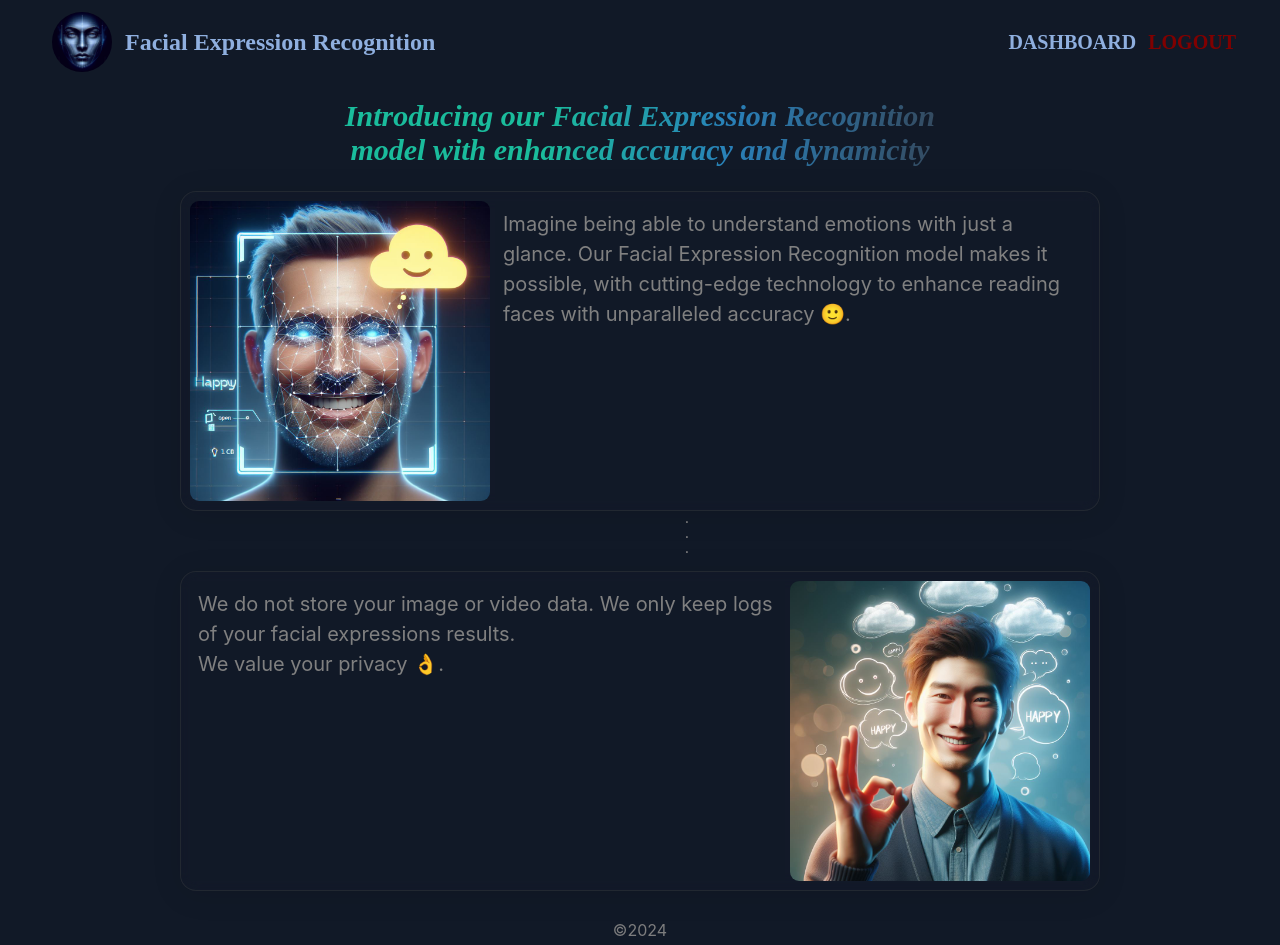
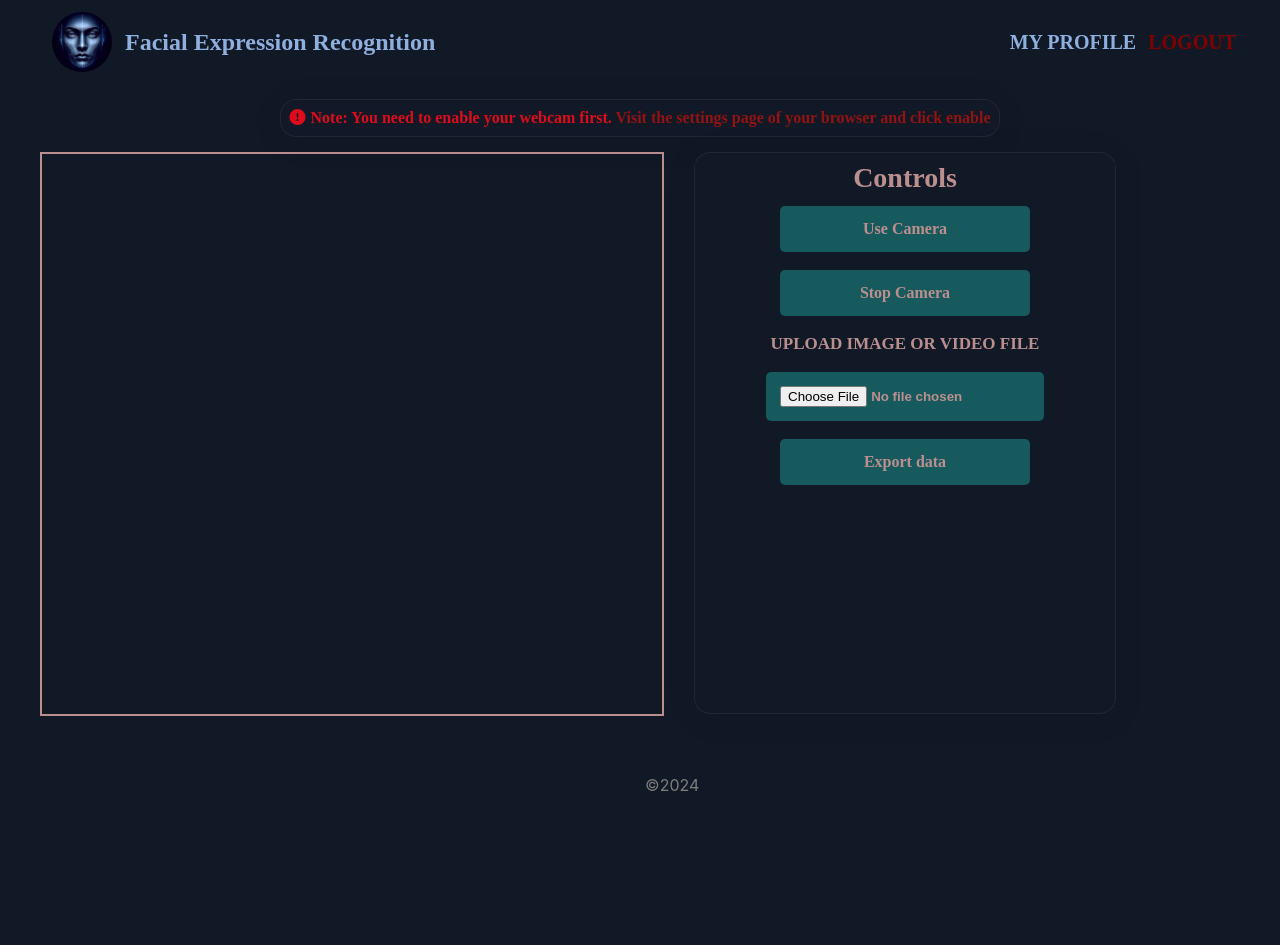
Before and after one commit to Eddy518/FacialExpressionRecognition, a Flask app: page /home in a window 1280 px wide. After the commit the page ends 791 px from the top, so only its background shows below. Run offline with Flask 3, Linux system fonts and the light colour scheme; the visitor is signed in with stand-in values (Sample User, id 1).

Commit message:
fix: Change display canvas from dashboard route to home page when logged in, Fix audio loss on starting camera

```diff
--- a/facial/routes.py
+++ b/facial/routes.py
@@ -15,7 +15,7 @@ def home():
 @app.route('/login',methods=('GET','POST'))
 def login():
     if current_user.is_authenticated:
-        return redirect(url_for('dashboard'))
+        return redirect(url_for('home'))
     form = LoginForm()
     if form.validate_on_submit():
         user = User.query.filter_by(email=form.email.data).first()
@@ -23,7 +23,7 @@ def login():
             login_user(user)
             flash(f'Welcome back {user.username}!','success')
             next_page = request.args.get('next')
-            return redirect(next_page) if next_page else redirect(url_for('dashboard'))
+            return redirect(next_page) if next_page else redirect(url_for('home'))
         else:
             flash('Login failed! Invalid credentials!','fail')
     return render_template('login.html',title='Log In',forgot = True,form=form)
@@ -33,7 +33,7 @@ def login():
 @app.route('/signup',methods=('GET','POST'))
 def register():
     if current_user.is_authenticated:
-        return redirect(url_for('dashboard'))
+        return redirect(url_for('home'))
     form = RegistrationForm()
     if form.validate_on_submit():
         hashed_password=bcrypt.generate_password_hash(form.password.data)
@@ -43,14 +43,6 @@ def register():
         flash(f'Account created for {form.username.data}!','success')
         return redirect(url_for('login'))
     return render_template('sign-up.html',title='Sign Up',forgot = False,form=form)
-
-@app.route('/dashboard')
-@login_required
-def dashboard():
-    if current_user.is_authenticated:
-        return render_template('dashboard.html',title='Dashboard')
-    else:
-        return redirect(url_for('login'))
 
 def print_user_data(form):
     if request.method == 'GET':
--- a/facial/static/dashboard.css
+++ b/facial/static/dashboard.css
@@ -46,8 +46,10 @@
 .settings {
   color: #911313;
 }
-.video {
+.canvas {
   border: 2px solid rosybrown;
+  width: 620;
+  height: 560px;
 }
 .interface {
   display: flex;
--- a/facial/static/style.css
+++ b/facial/static/style.css
@@ -96,6 +96,9 @@ pre {
   margin: 0 auto;
   padding: 5px;
   color: #7d7d7e;
+  position: fixed;
+  bottom: 0;
+  left: 50%;
 }
 .copyright {
   bottom: 0;
@@ -219,3 +222,7 @@ hr {
 .alert-warning {
   color: #c49812;
 }
+/* Place the camera warning in the center */
+.notice {
+  margin: 0 auto;
+}
--- a/facial/static/video.js
+++ b/facial/static/video.js
@@ -33,6 +33,7 @@
 //   };
 // });
 const videoContainer = document.querySelector(".video");
+const canvas = document.querySelector("#canvas");
 
 let cameraOnBool = false;
 (function () {
@@ -41,28 +42,21 @@ let cameraOnBool = false;
   const captureVideoButton = document.querySelector("#start-camera");
   const stopVideoButton = document.querySelector("#stop-camera");
 
-  //Capture Video
-  // captureVideoButton.onclick = function () {
-  //   document.getElementById('fileUpload').disabled = true;
-  //   navigator.mediaDevices
-  //     .getUserMedia({
-  //       audio: true,
-  //       video: true,
-  //     })
-  //     .then((stream) => {
-  //       window.localStream = stream;
-  //       video.srcObject = stream;
-  //     })
-  //     .catch((err) => {
-  //       console.log(err);
-  //     });
-  // };
-
-captureVideoButton.addEventListener('click',()=>{
-    document.getElementById('fileUpload').disabled = true;
+  captureVideoButton.addEventListener(
+    "click",
+    () => {
+      document.getElementById("fileUpload").disabled = true;
+      // const videoElement = document.createElement('video');
+      // videoElement.style.width = "620";
+      // videoElement.style.height = "560";
+      // videoElement.id = "video";
+      // videoElement.autoplay = true;
+      // videoElement.muted = true;
+      // console.log(videoElement);
+      // canvas.appendChild(videoElement);
       navigator.mediaDevices
         .getUserMedia({
-        audio: true,
+          audio: false,
           video: true,
         })
         .then((stream) => {
@@ -72,7 +66,9 @@ captureVideoButton.addEventListener('click',()=>{
         .catch((err) => {
           console.log(err);
         });
-  },{once:true});
+    },
+    { once: true },
+  );
   stopVideoButton.onclick = function () {
     cameraOnBool = false;
     localStream.getVideoTracks()[0].stop();
--- a/facial/templates/index.html
+++ b/facial/templates/index.html
@@ -1,8 +1,6 @@
-{% extends "layout.html" %}
-{% block script %}
+{% extends "layout.html" %} {% block script %}
 <script src="{{url_for('static',filename='script.js')}}" defer></script>
-{% endblock script %}
-{% block content %}
+{% endblock script %} {% block content %}
 <div class="container">
   <div class="nav">
     <div class="logo">
@@ -18,7 +16,7 @@
     </div>
     <div class="links">
       {% if current_user.is_authenticated %}
-      <a href="{{ url_for('dashboard') }}">Dashboard</a>
+      <a href="{{ url_for('account') }}">My Profile</a>
       <a href="{{ url_for('logout') }}" id="logout">Logout</a>
       {% else %}
       <a href="{{ url_for('register') }}">Sign up</a>
@@ -26,6 +24,8 @@
       {% endif %}
     </div>
   </div>
+  <!--If user is not logged in -->
+  {% if not current_user.is_authenticated %}
   <div class="header">
     <p class="header-content">
       Introducing our Facial Expression Recognition model with enhanced accuracy
@@ -35,7 +35,11 @@
 
   <div class="main">
     <div class="section">
-      <img src="{{ url_for('static',filename='assets/happy_face.jpg')}}" alt="happy_face" width="300" />
+      <img
+        src="{{ url_for('static',filename='assets/happy_face.jpg')}}"
+        alt="happy_face"
+        width="300"
+      />
       <p>
         Imagine being able to understand emotions with just a glance. Our Facial
         Expression Recognition model makes it possible, with cutting-edge
@@ -53,15 +57,17 @@
         We do not store your image or video data. We only keep logs of your
         facial expressions results.<br />
         We value your privacy 👌.<br />
-        {% if not current_user.is_authenticated %}
-        What are you waiting for? <br />
-        <a href="{{ url_for('register') }}" class="sign"> Sign up </a>now and experience our
-        model at its finest.
-        {% endif %}
+        {% if not current_user.is_authenticated %} What are you waiting for?
+        <br />
+        <a href="{{ url_for('register') }}" class="sign"> Sign up </a>now and
+        experience our model at its finest. {% endif %}
       </p>
-      <img src="{{ url_for('static',filename='assets/excited_person.jpg')}}" alt="happy_face" width="300" />
+      <img
+        src="{{ url_for('static',filename='assets/excited_person.jpg')}}"
+        alt="happy_face"
+        width="300"
+      />
     </div>
-    {% if not current_user.is_authenticated %}
     <div class="signing-container">
       <div class="sign-text">
         <h3>Try it Now!</h3>
@@ -73,8 +79,48 @@
         </a>
       </div>
     </div>
+  </div>
+  {% else %}
+  <!-- If the user is logged in display the app -->
+  {% block display %}
+  <script src="{{url_for('static',filename='video.js')}}" defer></script>
+  {% endblock display %}
+  <div class="notice">
+    <div class="danger-icon">
+      <i class="fa-solid fa-circle-exclamation"></i>
+    </div>
+    <div>
+      <span class="note">
+        <strong>Note:</strong> You need to enable your webcam first.</span
+      >
+      <span class="settings">
+        Visit the settings page of your browser and click enable
+      </span>
+    </div>
+  </div>
+  <div class="interface">
+    <div class="canvas" id="canvas">
+      <video id="video" width="620" height="560" autoplay muted></video>
+    </div>
+    <div class="controls">
+      <h4>Controls</h4>
+      <div class="control-buttons">
+        <button id="start-camera" class="btn-ctrl">Use Camera</button>
+        <button id="stop-camera" class="btn-ctrl">Stop Camera</button>
+        <form>
+          <h3>Upload image or video file</h3>
+          <br />
+          <input
+            type="file"
+            id="fileUpload"
+            class="browse-file"
+            accept="image/*,video/*"
+          />
+        </form>
+        <button class="btn-ctrl">Export data</button>
+      </div>
+    </div>
     {% endif %}
-  </div>
     <div class="footer">
       <div class="copyright">
         <p>&copy;<span id="year"></span></p>
@@ -82,3 +128,4 @@
     </div>
   </div>
   {% endblock content %}
+</div>
--- a/facial/templates/layout.html
+++ b/facial/templates/layout.html
@@ -20,7 +20,10 @@
     />
     <link rel="stylesheet" href="{{url_for('static',filename='style.css')}}" />
     <link rel="stylesheet" href="{{url_for('static',filename='auth.css')}}" />
-    <link rel="stylesheet" href="{{url_for('static',filename='error-messages.css')}}">
+    <link
+      rel="stylesheet"
+      href="{{url_for('static',filename='error-messages.css')}}"
+    />
     <link
       rel="stylesheet"
       href="{{url_for('static',filename='account.css')}}"
@@ -29,26 +32,18 @@
       rel="stylesheet"
       href="{{url_for('static',filename='dashboard.css')}}"
     />
-    {% block script %} {% endblock %}
-    {% block dashboard %} {% endblock %}
+    {% block script %} {% endblock %} {% block display %} {% endblock %}
   </head>
   <body>
-<div>
-{% with messages = get_flashed_messages(with_categories=true) %}
-{% if messages %}
-  {% for category,message in messages %}
-      <div class="error-message" id="error-message" >
-          <div class="alert alert-{{category}}">
-            {{message}}
-          </div>
-          <div class="close-icon" id="close-icon">
-              &#10005;
-          </div>
+    <div>
+      {% with messages = get_flashed_messages(with_categories=true) %} {% if
+      messages %} {% for category,message in messages %}
+      <div class="error-message" id="error-message">
+        <div class="alert alert-{{category}}">{{message}}</div>
+        <div class="close-icon" id="close-icon">&#10005;</div>
       </div>
-  {% endfor %}
-{% endif %}
-{% endwith %}
-</div>
+      {% endfor %} {% endif %} {% endwith %}
+    </div>
     {% block content %} {% endblock %}
   </body>
 </html>
```
Also changed, not shown: facial/templates/dashboard.html (deleted, +0 -59 lines), 1 other file. Lines whose indentation alone changed are shown as unchanged.
